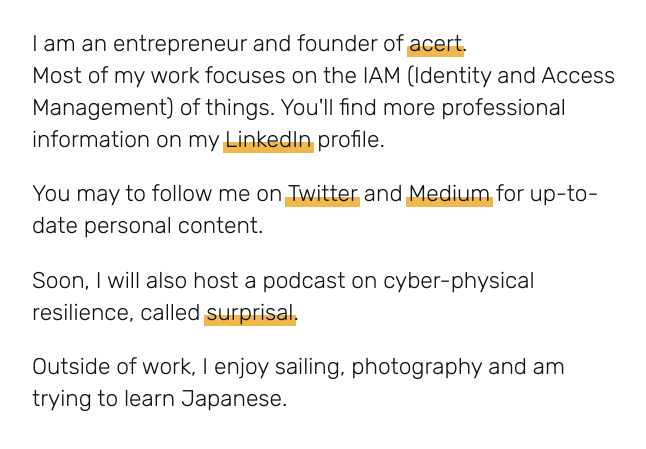
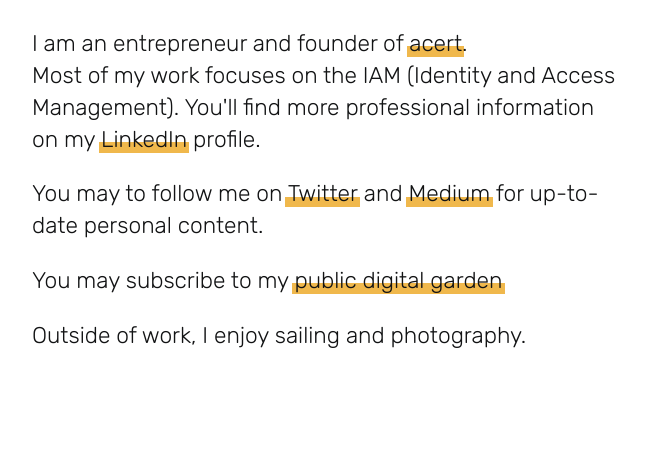
Before and after one commit to fimbault/fimbault.com, a plain HTML site: page index.html in a window 1280 px wide. Shown: the part 245-694 px from the top of the page, without its empty margins (104-750 px from the left). Drawn offline with Linux system fonts and the light colour scheme.

Commit message:
Update index.html
update 2021

```diff
--- a/index.html
+++ b/index.html
@@ -55,7 +55,7 @@
   <p>
     I am an entrepreneur and founder of
     <a href="https://acert.io" target="_blank">acert</a>.<br>
-    Most of my work focuses on the IAM (Identity and Access Management) of things.
+    Most of my work focuses on the IAM (Identity and Access Management).
     You'll find more professional information on my
     <a href="https://www.linkedin.com/in/fimbault" target="_blank">LinkedIn</a> profile.
   </p>
@@ -66,10 +66,10 @@
     for up-to-date personal content.
   </p>
   <p>
-    Soon, I will also host a podcast on cyber-physical resilience, called <a href="https://surprisal.fm" target="_blank">surprisal</a>.
+    You may subscribe to my <a href="https://hackmd.io/@fimbault/rJsQ8QCf_" target="_blank">public digital garden</a>
   </p>
   <p>
-    Outside of work, I enjoy sailing, photography and am trying to learn Japanese.
+    Outside of work, I enjoy sailing and photography.
   </p>
 </body>
 </html>
```
